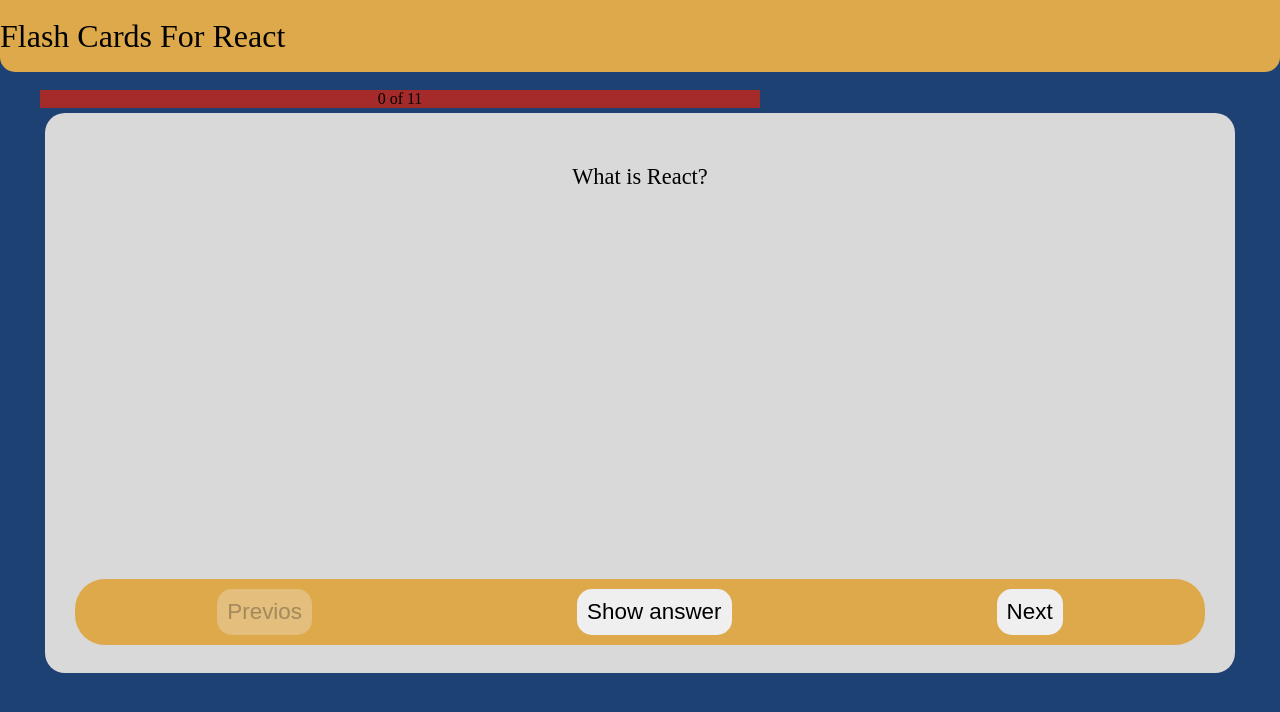
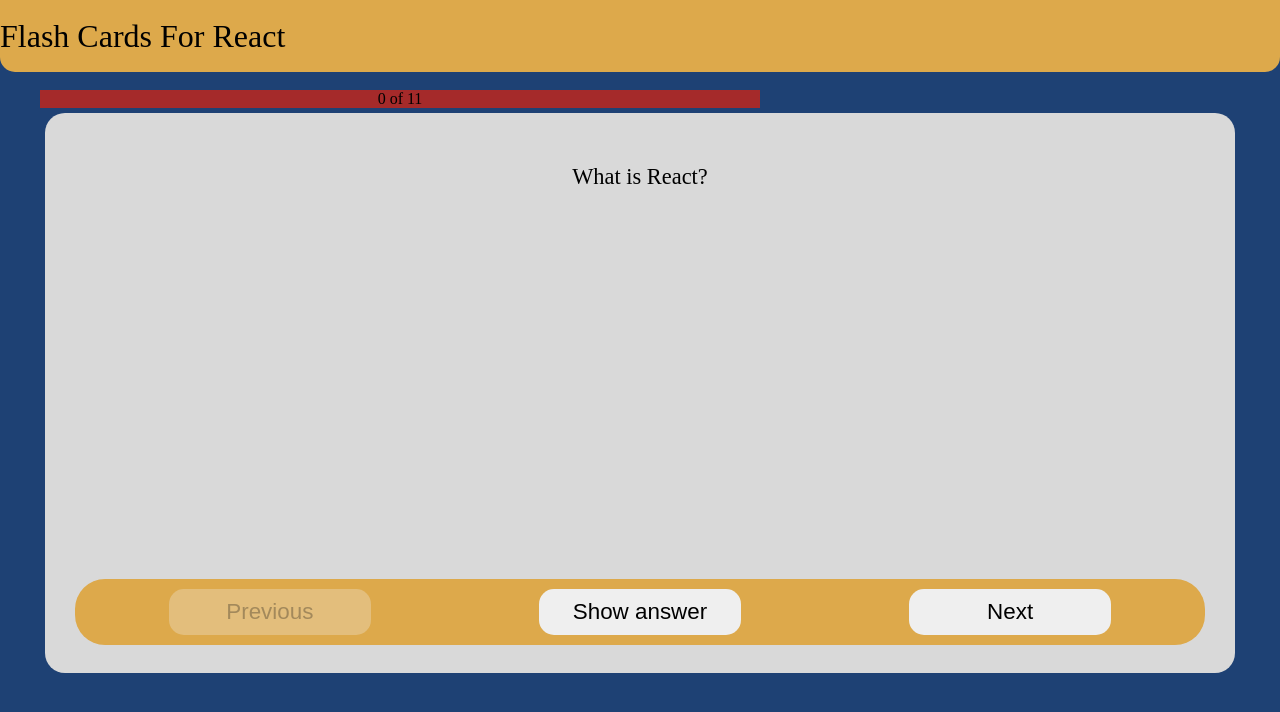
Before and after one commit to leulXllll/Flash-cards, a React (Vite) app in the folder flash_card/: page / in a window 1280 px wide. Shown: the top 712 px of the page. Built offline with nearby package versions, Linux system fonts and the light colour scheme.

Commit message:
fixed some bug on button and adjusted useffect

```diff
--- a/flash_card/src/App.jsx
+++ b/flash_card/src/App.jsx
@@ -6,6 +6,8 @@ import Header from './Header.jsx';
 
 function App() {
 
+
+      useEffect(()=>{
         let tempNotes = [
           {id:0, questionBool:true,
           answer:"React is a JavaScript library for building user interfaces, primarily for single-page applications where you can create reusable UI components.",
@@ -33,7 +35,12 @@ function App() {
           {id:10, questionBool:true , question:'What is the useRef hook in React?',answer:' Provides a way to persist values or reference DOM elements without causing re-renders.'},
           {id:11, questionBool:true , question:'What is Redux in React?',answer:'A state management library for managing global state in React apps.'}
         ];
+        settempNotes(tempNotes);
+      setNotes(tempNotes[0]);
+      setprevButton(true);
 
+  },[]);
+  const [tempNotes ,settempNotes] = useState(null);
 
   const [notes ,setNotes] = useState(null);
 
@@ -74,12 +81,7 @@ function App() {
           setCompleted(completed-1);
 
     }
-  useEffect(()=>{
 
-      setNotes(tempNotes[0]);
-      setprevButton(true);
-
-  },[]);
   return (
     <>
     <Header/>
--- a/flash_card/src/Card.jsx
+++ b/flash_card/src/Card.jsx
@@ -11,8 +11,10 @@ const Card = ({notes , flip , next , prev ,btn_prv,btn_nxt}) => {
               }
 
             <div className="buttons">
-                    <button disabled={btn_prv} onClick={()=>prev(notes.id)}>Previos</button>
-                    <button  onClick={flip}>Show answer</button>
+                    <button disabled={btn_prv} onClick={()=>prev(notes.id)}>Previous</button>
+                    <button  onClick={flip}>
+                        {(notes.questionBool) ?<span>Show answer</span>:<span>Hide answer</span>}
+                        </button>
                     <button disabled={btn_nxt} onClick={()=>next(notes.id)}>Next</button>
             </div>
         </div>
--- a/flash_card/src/cards.css
+++ b/flash_card/src/cards.css
@@ -10,7 +10,6 @@
     background-color: #DDA94B;
     align-items: center;
     padding: 10px;
-    /* margin-top: 10px; */
     border-radius: 30px;
 }
 button{
@@ -18,6 +17,7 @@ button{
     border: none;
     font-size: 1.4em;
     padding: 10px;
+    width: 9em;
 }
 button:hover{
     color: white;
```
Lines whose indentation alone changed are shown as unchanged.
